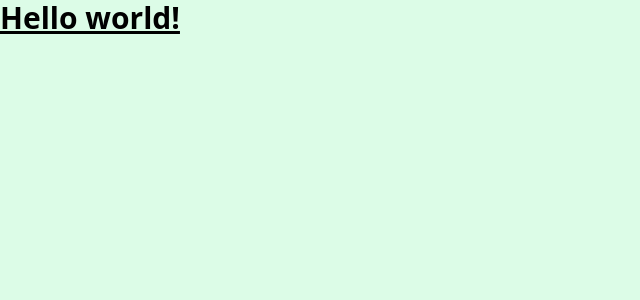
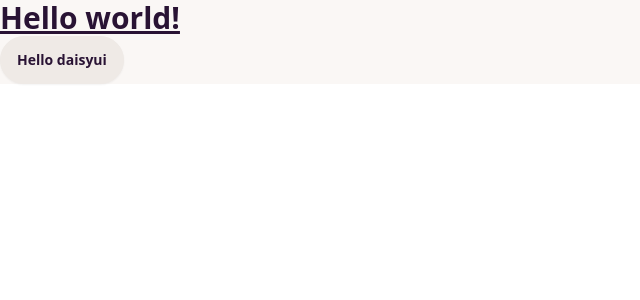
Before and after one commit to channacy/idm364-cu62, a SvelteKit app in the folder UniQuely/: page / in a window 1280 px wide. Shown: the top 300 px of the page, without its empty margins (0-640 px from the left). Built offline with nearby package versions, Linux system fonts and the light colour scheme.

Commit message:
added daisyUI

```diff
--- a/UniQuely/package.json
+++ b/UniQuely/package.json
@@ -14,6 +14,7 @@
 		"@sveltejs/kit": "^2.0.0",
 		"@sveltejs/vite-plugin-svelte": "^3.0.0",
 		"autoprefixer": "^10.4.17",
+		"daisyui": "^4.6.1",
 		"postcss": "^8.4.33",
 		"svelte": "^4.2.7",
 		"svelte-check": "^3.6.0",
--- a/UniQuely/src/routes/+page.svelte
+++ b/UniQuely/src/routes/+page.svelte
@@ -1,6 +1,9 @@
-<h1 class="text-3xl font-bold underline">
+<html data-theme="cupcake">
+  <h1 class="text-3xl font-bold underline">
     Hello world!
   </h1>
+  <button class="btn">Hello daisyui</button>
+</html>
 
   <style lang="postcss">
     :global(html) {
--- a/UniQuely/tailwind.config.js
+++ b/UniQuely/tailwind.config.js
@@ -6,5 +6,8 @@ export default {
   theme: {
     extend: {},
   },
-  plugins: [],
+  daisyui: {
+    themes: ["light", "dark", "cupcake"],
+  },
+  plugins: [require("daisyui")],
 }
```
Also changed, not shown: 1 other file (tests, documents, lock files or other folders).
